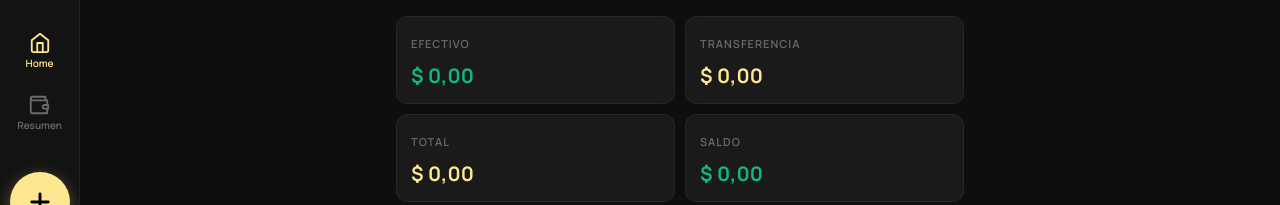
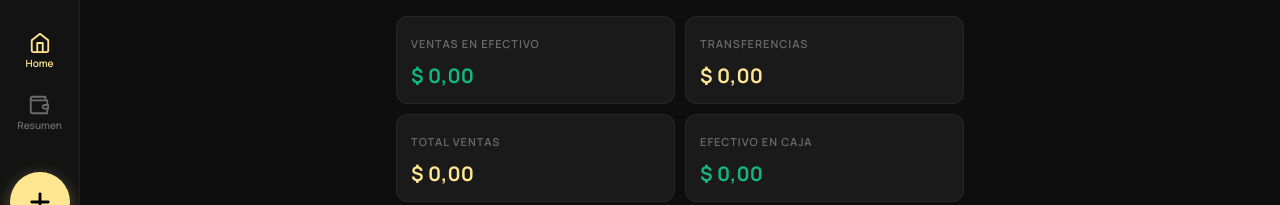
Before and after one commit to pdgramajo/voice-sales-tracker, a React (Vite) app: page / in a window 1280 px wide. Shown: the top 205 px of the page. Built offline with nearby package versions, Linux system fonts and the light colour scheme; the HTML template or start-up script is replaced by a standard one.

Commit message:
fix: update SummaryGrid logic and labels
- Efectivo = only cash sales (not including initial balance)
- Transferencia = only transfer sales
- Total = efectivo + transferencia
- Saldo (Efectivo en Caja) = initialBalance + cash sales - expenses
- Update labels to uppercase format

```diff
--- a/dev-dist/sw.js
+++ b/dev-dist/sw.js
@@ -82,7 +82,7 @@ define(['./workbox-ca84f546'], (function (workbox) { 'use strict';
     "revision": "914680b0a98e61ce9e1abcafe2c69287"
   }, {
     "url": "index.html",
-    "revision": "0.s7asnpgq4t8"
+    "revision": "0.n079l29jnsg"
   }], {});
   workbox.cleanupOutdatedCaches();
   workbox.registerRoute(new workbox.NavigationRoute(workbox.createHandlerBoundToURL("index.html"), {
--- a/src/App.jsx
+++ b/src/App.jsx
@@ -38,8 +38,13 @@ function App() {
   const expenseAmount = useSelector(state => state.ui.expenseAmount);
   const saleAmount = useSelector(state => state.ui.saleAmount);
 
-  const totalSales = cashTotal + transferTotal;
-  const cashInDrawer = cashTotal - totalExpenses;
+  const salesCash = sales
+    .filter(s => s.paymentMethod === 'efectivo')
+    .reduce((sum, s) => sum + s.amount, 0);
+
+  const totalSales = salesCash + transferTotal;
+  const balance = initialBalance + salesCash;
+  const cashInDrawer = balance - totalExpenses;
   const allItems = useMemo(() =>
     [...sales, ...expenses].sort((a, b) => b.timestamp - a.timestamp),
     [sales, expenses]
@@ -135,7 +140,7 @@ function App() {
       case 'movimientos':
         return (
           <HomeScreen
-            cashTotal={cashTotal}
+            salesCash={salesCash}
             transferTotal={transferTotal}
             totalSales={totalSales}
             cashInDrawer={cashInDrawer}
--- a/src/components/screens/HomeScreen.jsx
+++ b/src/components/screens/HomeScreen.jsx
@@ -3,7 +3,7 @@ import TransactionList from '../ui/TransactionList';
 import { MicIcon } from '../Icons';
 
 const HomeScreen = ({
-  cashTotal,
+  salesCash,
   transferTotal,
   totalSales,
   cashInDrawer,
@@ -19,7 +19,7 @@ const HomeScreen = ({
     <>
       <section className="summary-section">
         <SummaryGrid
-          cash={cashTotal}
+          cash={salesCash}
           transfer={transferTotal}
           total={totalSales}
           balance={cashInDrawer}
--- a/src/components/ui/SummaryGrid.jsx
+++ b/src/components/ui/SummaryGrid.jsx
@@ -4,19 +4,19 @@ const SummaryGrid = ({ cash, transfer, total, balance }) => {
   return (
     <div className="summary-grid">
       <div className="summary-card efectivo">
-        <span className="summary-card-label">Efectivo</span>
+        <span className="summary-card-label">VENTAS EN EFECTIVO</span>
         <span className="summary-card-value">{formatCurrency(cash)}</span>
       </div>
       <div className="summary-card transferencia">
-        <span className="summary-card-label">Transferencia</span>
+        <span className="summary-card-label">TRANSFERENCIAS</span>
         <span className="summary-card-value">{formatCurrency(transfer)}</span>
       </div>
       <div className="summary-card total">
-        <span className="summary-card-label">Total</span>
+        <span className="summary-card-label">TOTAL VENTAS</span>
         <span className="summary-card-value">{formatCurrency(total)}</span>
       </div>
       <div className={`summary-card saldo ${balance >= 0 ? '' : 'negative'}`}>
-        <span className="summary-card-label">Saldo</span>
+        <span className="summary-card-label">EFECTIVO EN CAJA</span>
         <span className="summary-card-value">{formatCurrency(balance)}</span>
       </div>
     </div>
```
